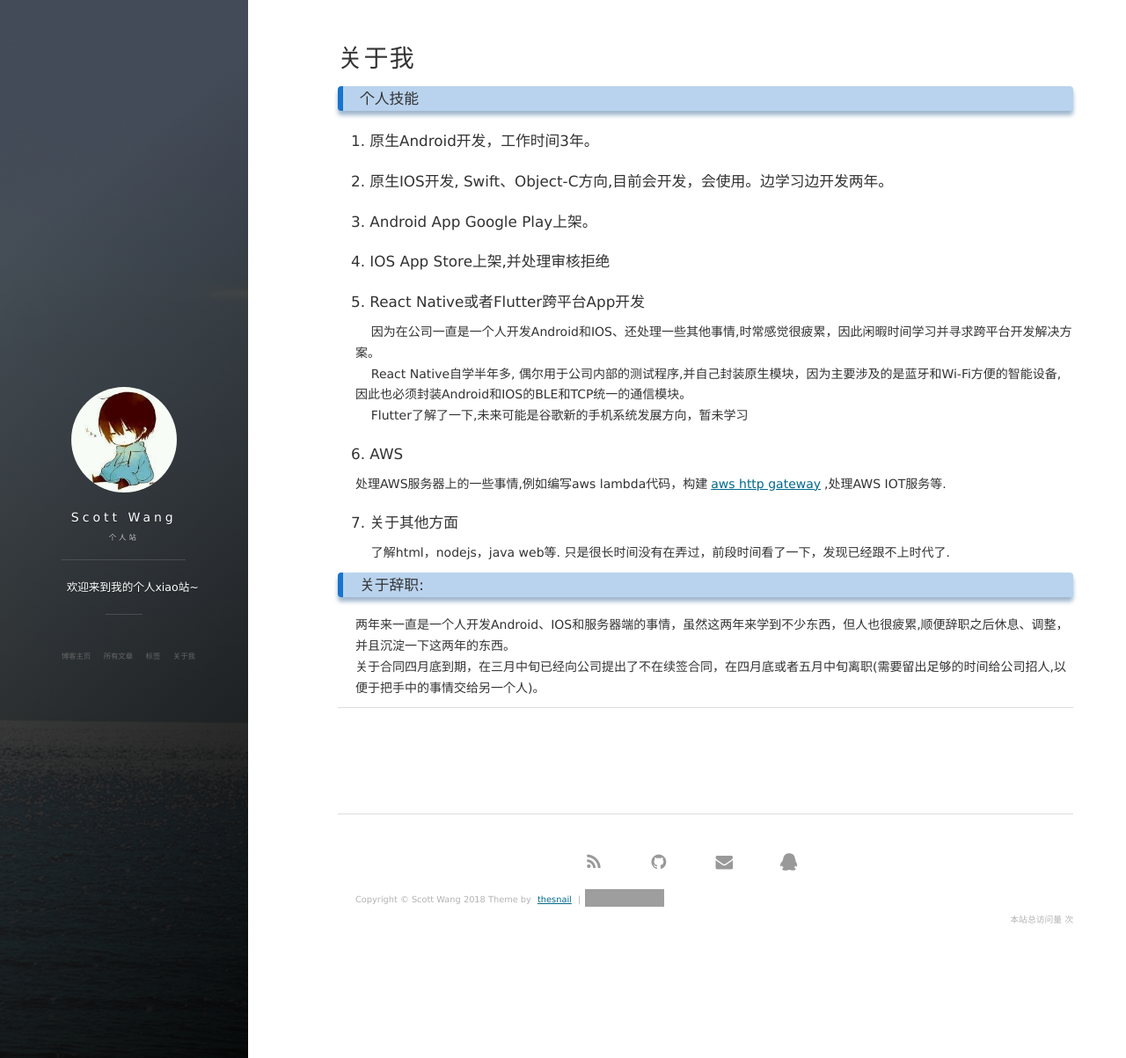
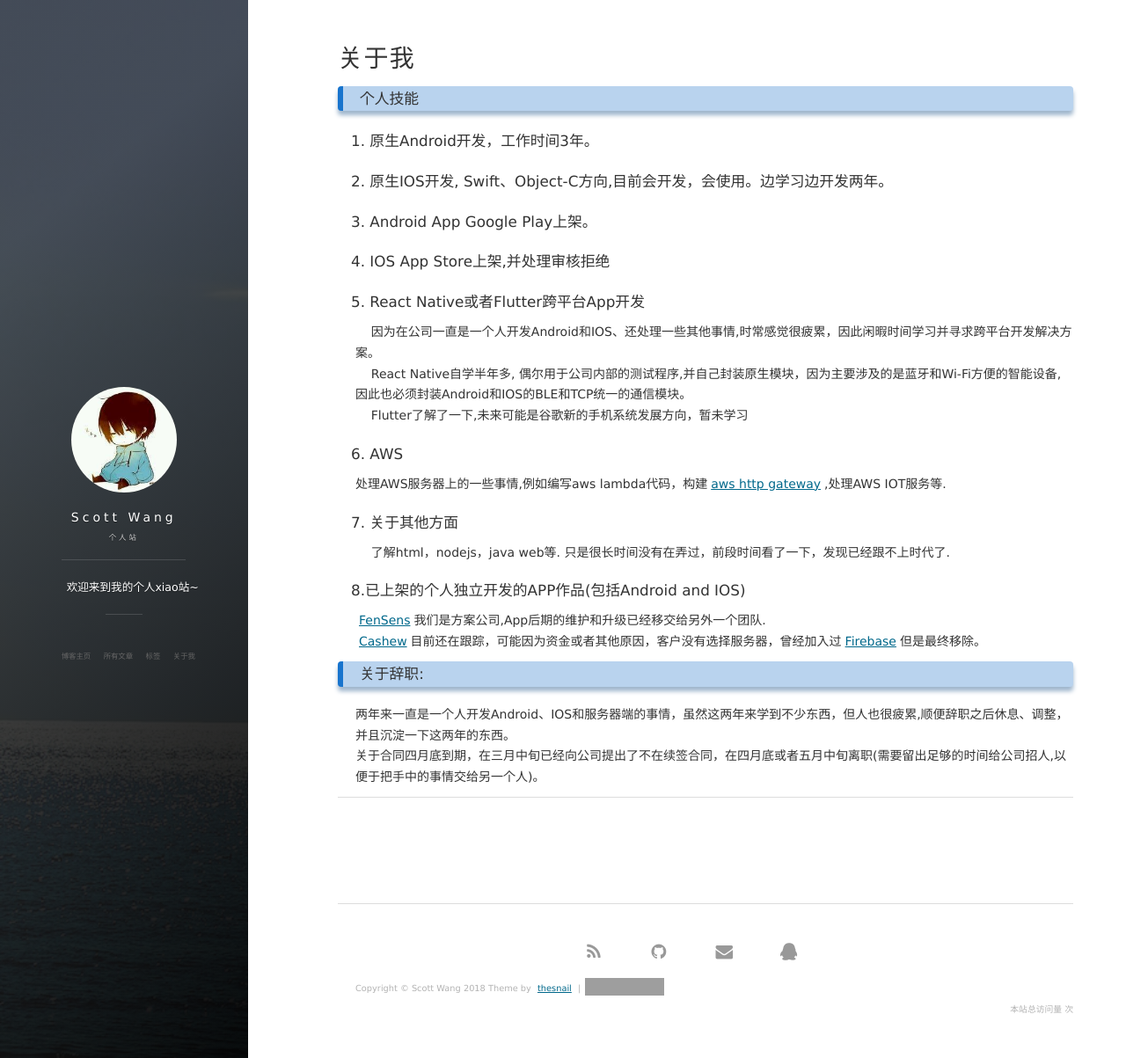
Before and after one commit to thesnail/thesnail.github.io, a Jekyll site: the page built from about.md, in a window 1280 px wide and 1203 px high. Shown: the whole window at 88% size. Built offline with Jekyll 4.4.1, drawn with Linux system fonts in a browser that asks for light colours; nearby versions of some CDN libraries; comment, search, counter and statistics services are not loaded; grey boxes are pictures that could not be loaded.

Commit message:
Update about.md

```diff
--- a/about.md
+++ b/about.md
@@ -16,6 +16,9 @@ title: 关于我
 处理AWS服务器上的一些事情,例如编写aws lambda代码，构建[aws http gateway](https://blog.csdn.net/u012724947/article/details/52896720),处理AWS IOT服务等.
 #### 7. 关于其他方面
 &nbsp;&nbsp;&nbsp;&nbsp;了解html，nodejs，java web等. 只是很长时间没有在弄过，前段时间看了一下，发现已经跟不上时代了.
+#### 8.已上架的个人独立开发的APP作品(包括Android and IOS)
+[FenSens](https://fensens.com)我们是方案公司,App后期的维护和升级已经移交给另外一个团队.
+[Cashew](http://gocashew.com)目前还在跟踪，可能因为资金或者其他原因，客户没有选择服务器，曾经加入过[Firebase](https://firebase.google.com)但是最终移除。
 ### 关于辞职:
 两年来一直是一个人开发Android、IOS和服务器端的事情，虽然这两年来学到不少东西，但人也很疲累,顺便辞职之后休息、调整，并且沉淀一下这两年的东西。
 关于合同四月底到期，在三月中旬已经向公司提出了不在续签合同，在四月底或者五月中旬离职(需要留出足够的时间给公司招人,以便于把手中的事情交给另一个人)。
```
